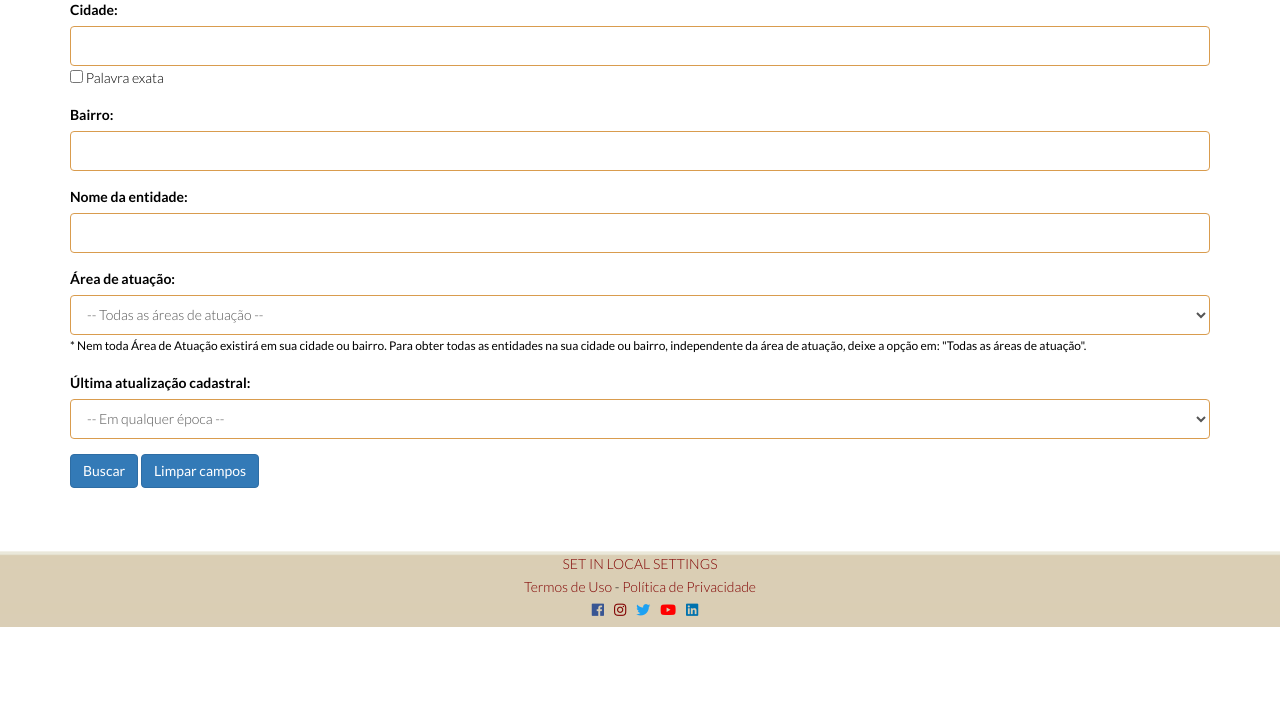
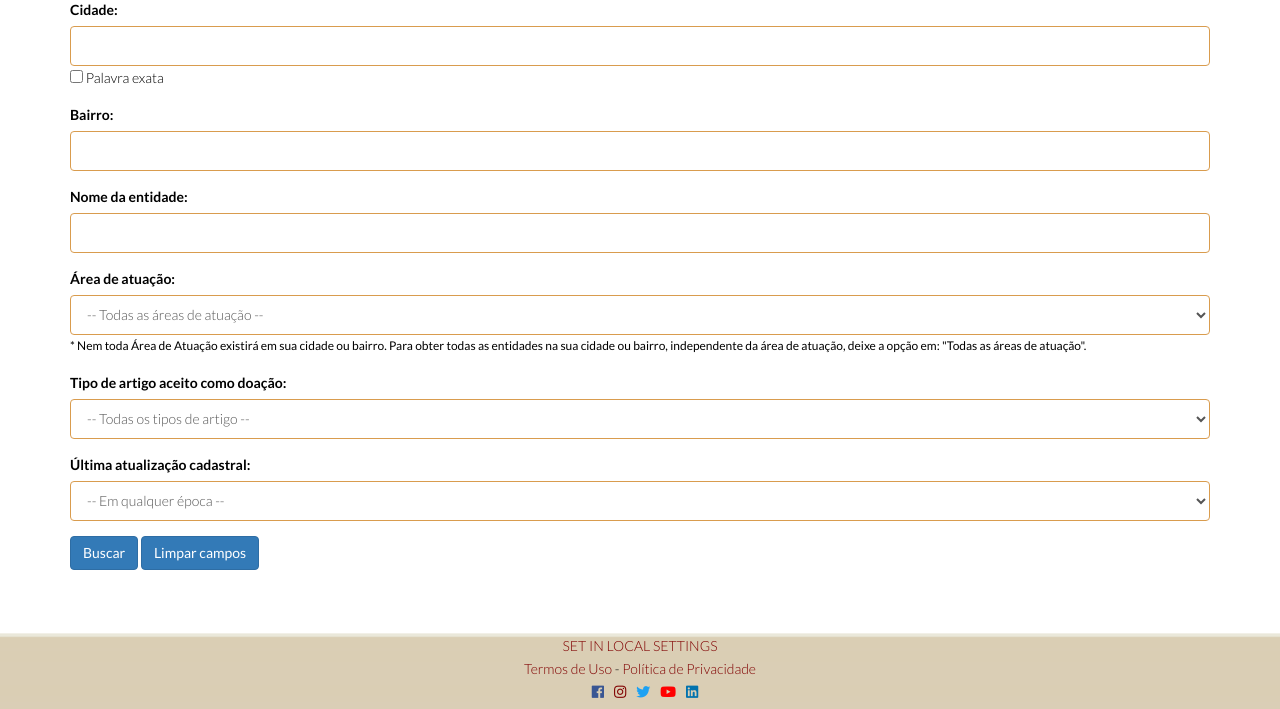
Before and after one commit to regiov/voluntarios, a Django app: page /entidades.kml in a window 1280 px wide. Shown: the part 356-1065 px from the top of the page. Before the commit the page ends 983 px from the top, so only its background shows below. Run offline with Django 3.2, Linux system fonts and the light colour scheme; data comes from the database, SQL or seed files in the repository; data that the repository does not hold is empty; parts of the project's set-up code (start-up, migrations or seed data) failed here and were passed over; some libraries are stand-ins or nearby versions.

Commit message:
Implementada busca por artigos aceitos como doação.

```diff
--- a/vol/templates/vol/busca_entidades.html
+++ b/vol/templates/vol/busca_entidades.html
@@ -37,6 +37,14 @@ Se você não souber o nome da entidade deixe em branco e apenas digite sua cida
       {% for area_atuacao in areas_de_atuacao %}<option value="{{ area_atuacao.id }}"{% if request.GET.fasocial|add:"0" == area_atuacao.id %} selected{% endif %}>{% if '.' in area_atuacao.indice %}&nbsp;&nbsp;&nbsp;&#9702;{% else %}&#8226;{% endif %} {{ area_atuacao.nome }}</option>{% endfor %}
     </select>
     <p class="dica">* Nem toda Área de Atuação existirá em sua cidade ou bairro. Para obter todas as entidades na sua cidade ou bairro, independente da área de atuação, deixe a opção em: "Todas as áreas de atuação".</p>
+  </div>
+
+  <div class="form-group">
+    <label for="id_ftipoartigo">Tipo de artigo aceito como doação:</label>
+    <select id="id_ftipoartigo" name="ftipoartigo" class="form-control">
+      <option value="0"{% if not request.GET.ftipoartigo %} selected{% endif %}>-- Todas os tipos de artigo --</option>
+      {% for tipo_artigo in tipos_de_artigo %}<option value="{{ tipo_artigo.id }}"{% if request.GET.ftipoartigo|add:"0" == tipo_artigo.id %} selected{% endif %}>{% if '.' in tipo_artigo.indice %}&nbsp;&nbsp;&nbsp;&#9702;{% else %}&#8226;{% endif %} {{ tipo_artigo.nome }}</option>{% endfor %}
+    </select>
   </div>
 
   <div class="form-group">
--- a/vol/views.py
+++ b/vol/views.py
@@ -1313,6 +1313,7 @@ def busca_entidades(request):
         return HttpResponseNotAllowed(metodos)
 
     areas_de_atuacao = AreaAtuacao.objects.all().order_by('indice')
+    tipos_de_artigo = TipoArtigo.objects.all().order_by('ordem')
 
     buscar = False
     fasocial = fcidade = fbairro = fentidade = boxexato = entidades = params = atualiza = None
@@ -1327,6 +1328,8 @@ def busca_entidades(request):
             fcidade = request.GET.get('fcidade')
             fbairro = request.GET.get('fbairro')
             fentidade = request.GET.get('fentidade')
+            ftipoartigo = request.GET.get('ftipoartigo')
+            print(ftipoartigo)
             params = request.GET.items()
             boxexato = 'boxexato' in request.GET
             atualiza = request.GET.get('atualiza')
@@ -1339,6 +1342,7 @@ def busca_entidades(request):
             fcidade = request.POST.get('fcidade')
             fbairro = request.POST.get('fbairro')
             fentidade = request.POST.get('fentidade')
+            ftipoartigo = request.POST.get('ftipoartigo')
             params = request.POST.items()
             boxexato = 'boxexato' in request.POST
             atualiza = request.POST.get('atualiza')
@@ -1357,6 +1361,14 @@ def busca_entidades(request):
                     entidades = entidades.filter(Q(area_atuacao=fasocial) | Q(area_atuacao__indice__startswith=str(area_atuacao.indice)+'.'))
             except AreaAtuacao.DoesNotExist:
                 raise SuspiciousOperation('Área de Atuação inexistente')
+
+        # Filtro por tipo de artigo
+        if ftipoartigo is not None and ftipoartigo.isdigit() and ftipoartigo not in [0, '0']:
+            try:
+                tipo_artigo = TipoArtigo.objects.get(pk=ftipoartigo)
+                entidades = entidades.filter(Q(doacoes=ftipoartigo) | Q(doacoes__ordem__startswith=str(tipo_artigo.ordem)+'.'))
+            except TipoArtigo.DoesNotExist:
+                raise SuspiciousOperation('Tipo de artigo não aceito pelo sistema.')
 
         # Filtro por cidade
         if fcidade is not None:
@@ -1424,6 +1436,7 @@ def busca_entidades(request):
 
     context = {'areas_de_atuacao': areas_de_atuacao,
                'entidades': entidades,
+               'tipos_de_artigo': tipos_de_artigo,
                'get_params': get_params,
                'pagina_inicial': pagina_inicial,
                'pagina_final': pagina_final}
```
